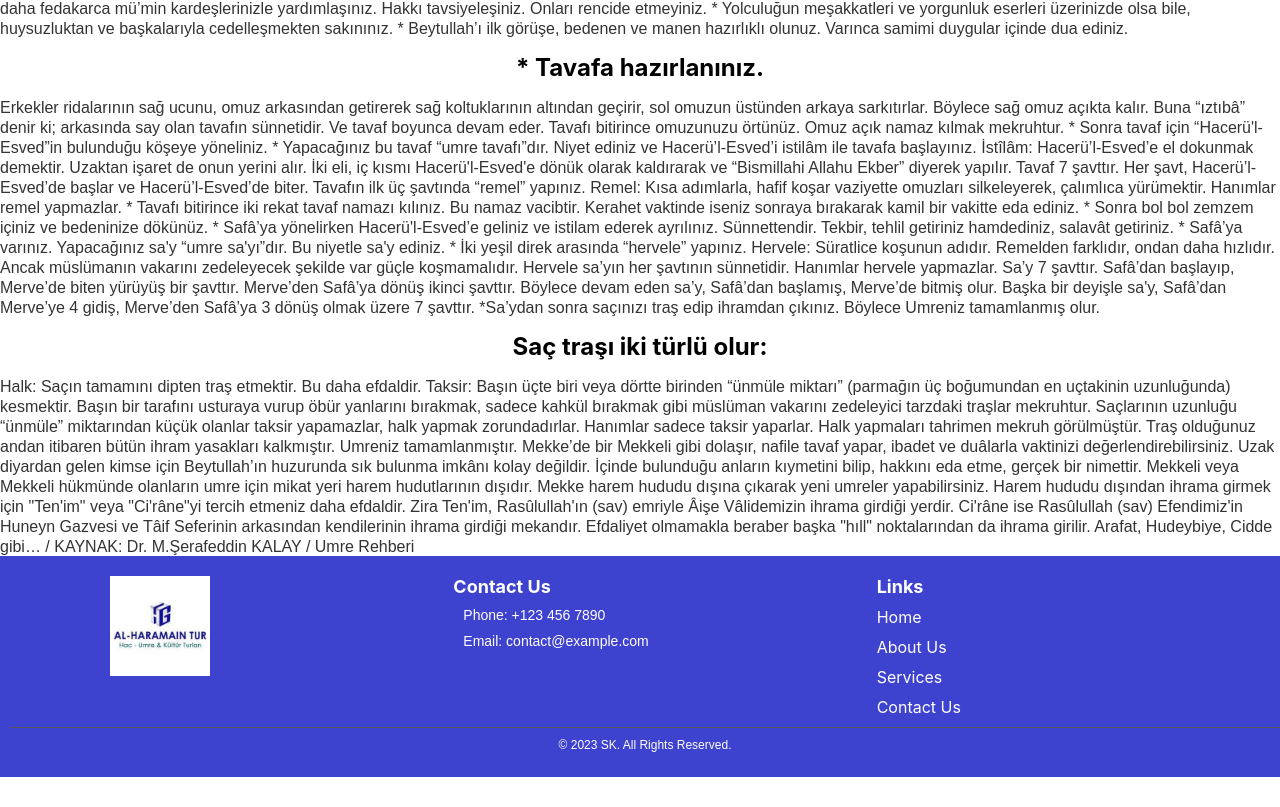
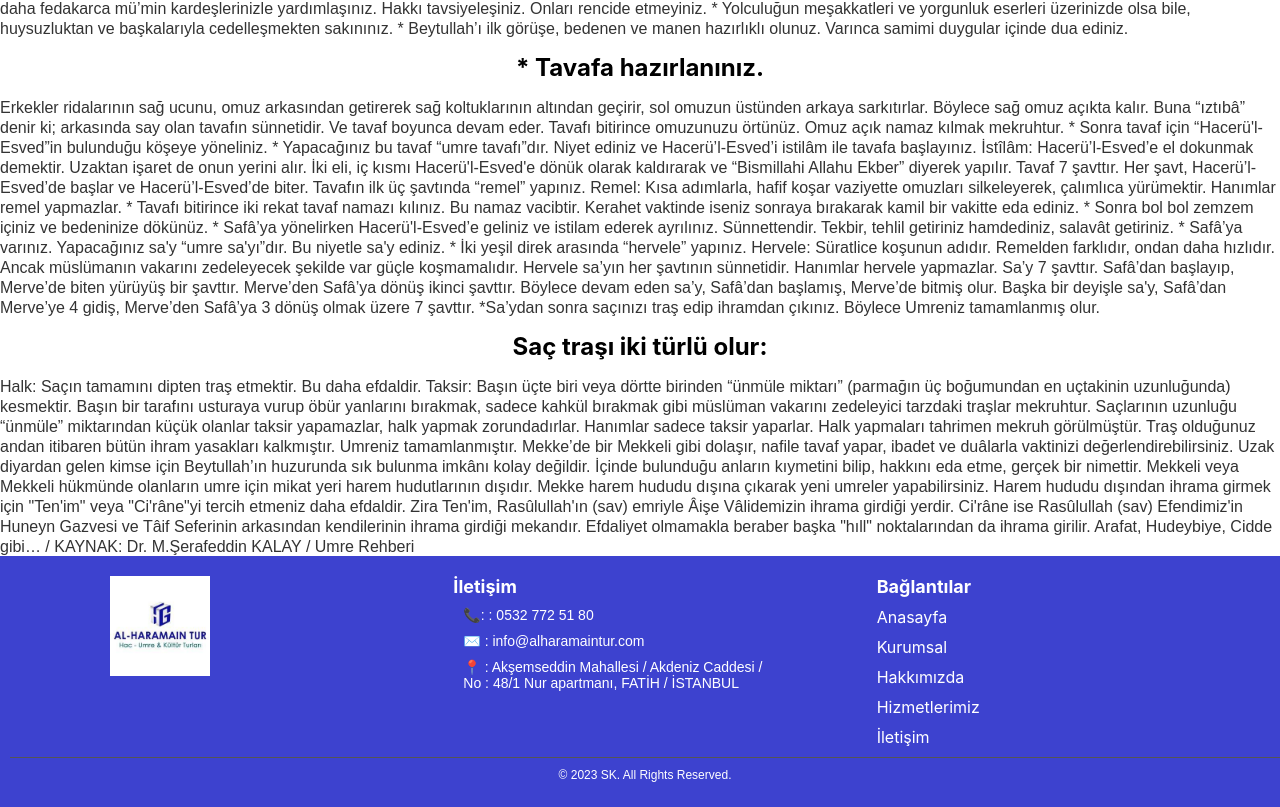
Before and after one commit to sarakahaveci/haj-umra, a React (Create React App) app: page /umra/package2 in a window 1280 px wide. Shown: the part 1708-2515 px from the top of the page. Before the commit the page ends 2485 px from the top, so only its background shows below. Built offline with nearby package versions, Linux system fonts and the light colour scheme.

Commit message:
fixed footer to tuksih

```diff
--- a/src/components/footer/Footer.js
+++ b/src/components/footer/Footer.js
@@ -14,17 +14,19 @@ const Footer = () => {
           <img src={logo} alt="Company Logo" className="footer-logo" />
         </div>
         <div className="footer-section">
-          <h3>Contact Us</h3>
-          <p>Phone: +123 456 7890</p>
-          <p>Email: contact@example.com</p>
+          <h3>İletişim </h3>
+          <p>📞: : 0532 772 51 80 </p>
+          <p>  ✉️ : info@alharamaintur.com</p>
+          <p>📍 : Akşemseddin Mahallesi / Akdeniz Caddesi /<br/> No : 48/1  Nur apartmanı, FATİH / İSTANBUL</p>
         </div>
         <div className="footer-section">
-          <h3>Links</h3>
+          <h3>Bağlantılar</h3>
           <ul className="footer-links">
-            <li><a href="/">Home</a></li>
-            <li><a href="/aboutus">About Us</a></li>
-            <li><a href="/services">Services</a></li>
-            <li><a href="/contactus">Contact Us</a></li>
+            <li><a href="/">Anasayfa</a></li>
+            <li><a href="/kurumsal">Kurumsal</a></li>
+            <li><a href="/aboutus">Hakkımızda</a></li>
+            <li><a href="/services">Hizmetlerimiz</a></li>
+            <li><a href="/contactus">İletişim</a></li>
           </ul>
         </div>
       </div>
```
